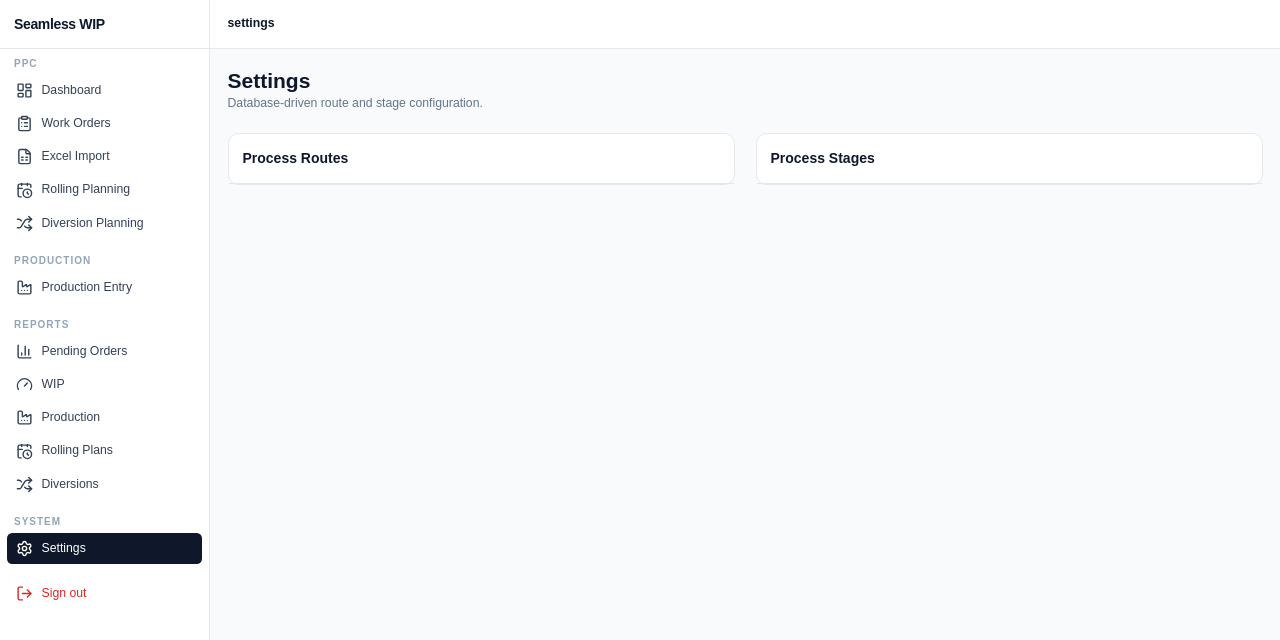
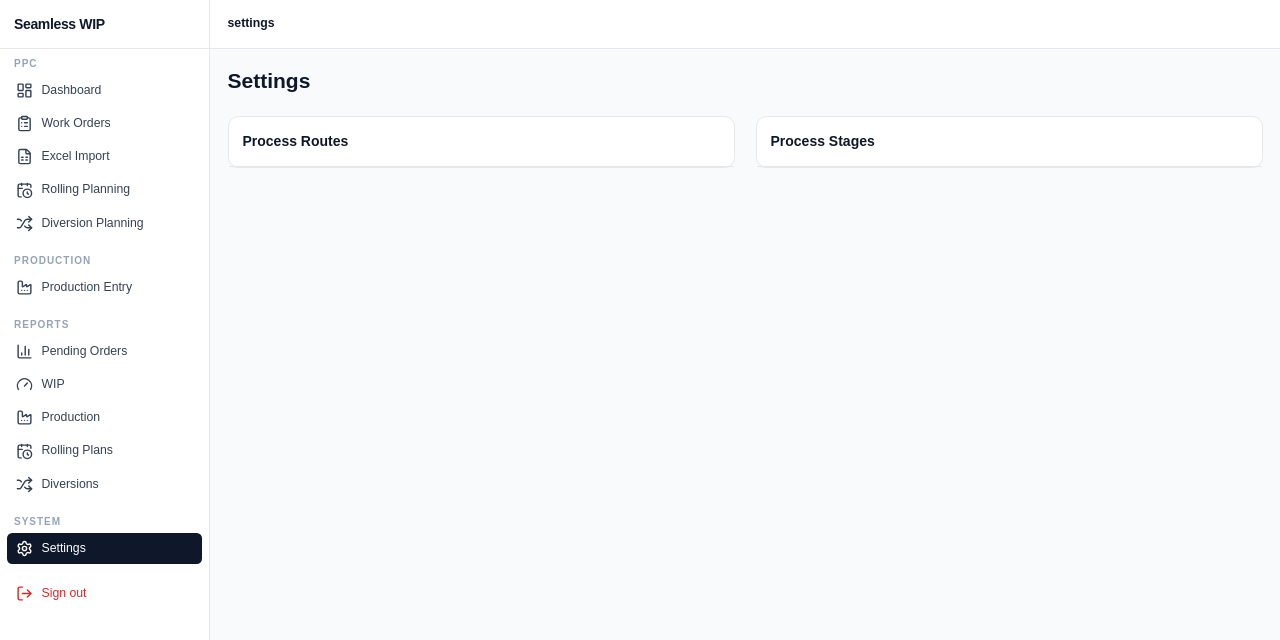
Before and after one commit to vishustp/WIP_Tracking, a Next.js app: page /settings in a window 1280 px wide. Shown: the top 640 px of the page. Built offline with nearby package versions, Linux system fonts and the light colour scheme; no server answers; the database is empty.

Commit message:
Remove settings helper text

```diff
--- a/app/settings/page.tsx
+++ b/app/settings/page.tsx
@@ -2,7 +2,7 @@ import { createClient } from '@/lib/supabase/server';
 export default async function Page(){
  const s=await createClient();
  const [{data:routes},{data:stages}]=await Promise.all([s.from('process_routes').select('id,route_code,route_name,material_category,active').order('route_code'),s.from('process_stages').select('id,stage_code,stage_name,active').order('stage_code')]);
- return <div className="space-y-6"><div><h1 className="text-2xl font-bold">Settings</h1><p className="text-sm text-slate-500">Database-driven route and stage configuration.</p></div>
+ return <div className="space-y-6"><div><h1 className="text-2xl font-bold">Settings</h1></div>
  <div className="grid gap-6 lg:grid-cols-2">
  <section className="rounded-xl border bg-white"><div className="border-b p-4 font-semibold">Process Routes</div><div className="divide-y">{(routes??[]).map(r=><div className="flex justify-between p-4" key={r.id}><div><div className="font-medium">{r.route_code}</div><div className="text-sm text-slate-500">{r.route_name} · {r.material_category}</div></div><span className="text-sm">{r.active?'Active':'Inactive'}</span></div>)}</div></section>
  <section className="rounded-xl border bg-white"><div className="border-b p-4 font-semibold">Process Stages</div><div className="divide-y">{(stages??[]).map(r=><div className="flex justify-between p-4" key={r.id}><div><div className="font-medium">{r.stage_name}</div><div className="text-sm text-slate-500">{r.stage_code}</div></div><span className="text-sm">{r.active?'Active':'Inactive'}</span></div>)}</div></section>
```
